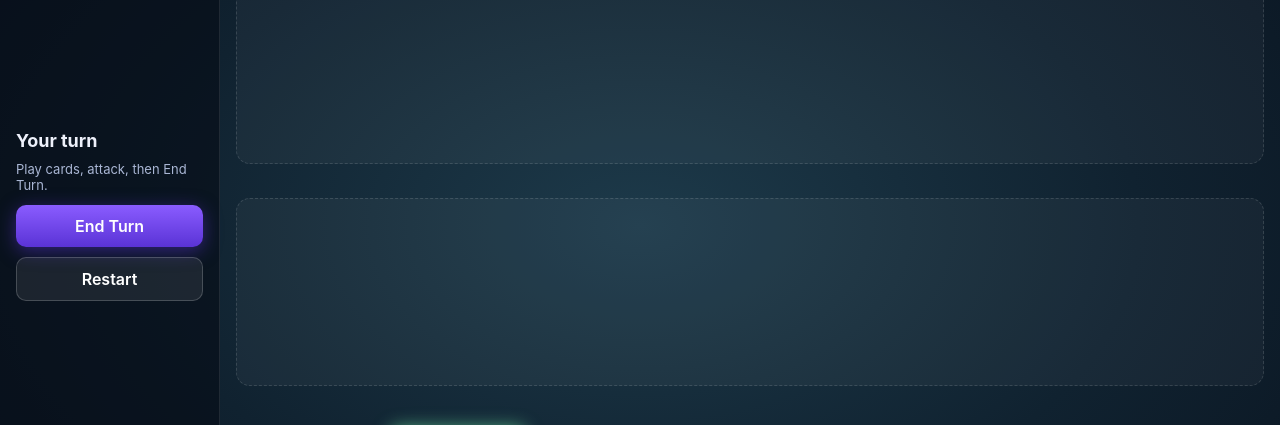
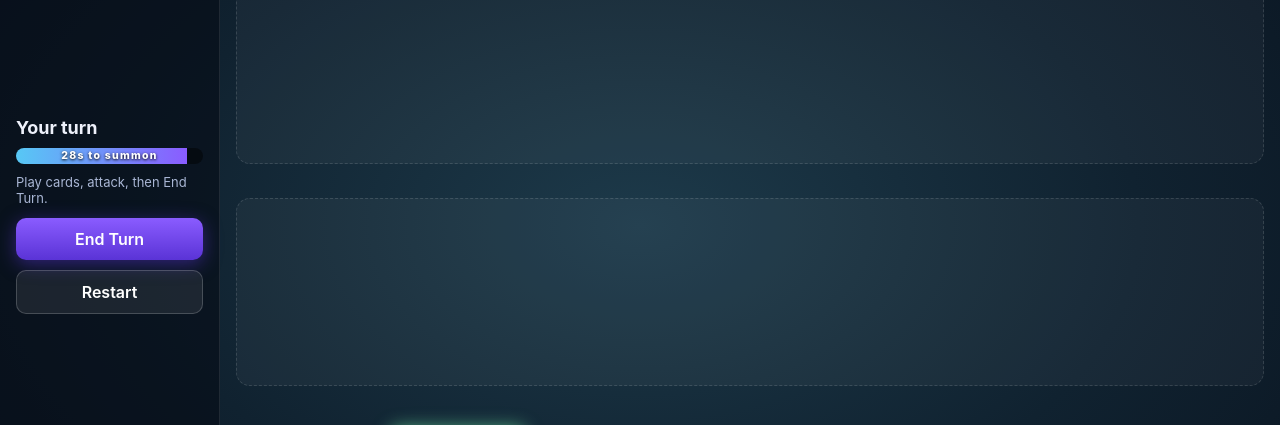
Before and after one commit to donghua9711-oss/veilfall, a plain HTML site: page index.html in a window 1280 px wide. Both pictures are taken after a click on the button "Start duel". Shown: the part 174-599 px from the top of the page. Drawn offline with Linux system fonts and the light colour scheme.

Commit message:
Add 30s summon timer with timeout burn; AI summons every turn

```diff
--- a/game.js
+++ b/game.js
@@ -1,6 +1,7 @@
 // Veilfall: 1v1 duel vs AI. Reduce the enemy Ward from 20 to 0.
 const $ = s => document.querySelector(s), sleep = ms => new Promise(r => setTimeout(r, ms));
 const MAX_WARD = 20, MAX_BOARD = 5, MAX_HAND = 7, MAX_MANA = 10;
+const TURN_SECONDS = 30, TIMEOUT_BURN = 2;
 let S, uid = 0;
 const other = w => w === 'p' ? 'o' : 'p';
 const shuffle = a => { for (let i = a.length - 1; i > 0; i--) { const j = Math.floor(Math.random() * (i + 1)); [a[i], a[j]] = [a[j], a[i]]; } return a; };
@@ -28,6 +29,7 @@ function drawCard(w) {
 }
 function startTurn(w) {
   const s = S[w]; S.turn = w; s.max = Math.min(MAX_MANA, s.max + 1); s.mana = s.max;
+  if (w === 'p') { S.played = false; S.deadline = Date.now() + TURN_SECONDS * 1000; }
   drawCard(w); s.board.forEach(i => i.ready = true); S.sel = null;
   setHint(w === 'p' ? 'Play cards, attack, then End Turn.' : 'The Rift Warden is plotting...');
   checkEnd(); render();
@@ -55,11 +57,12 @@ function battlecry(w, [kind, n]) {
 }
 function playCreature(w, idx) {
   const s = S[w], c = s.hand[idx]; s.mana -= c.cost; s.hand.splice(idx, 1);
-  s.board.push(makeCreature(c)); if (c.bc) battlecry(w, c.bc);
+  s.board.push(makeCreature(c)); if (w === 'p') S.played = true; if (c.bc) battlecry(w, c.bc);
   checkEnd(); render();
 }
 function castSpell(w, idx, target) {
   const s = S[w], c = s.hand[idx], e = other(w), [kind, n] = c.spell;
+  if (w === 'p') S.played = true;
   s.mana -= c.cost; s.hand.splice(idx, 1);
   if (kind === 'bolt') target === 'ward' ? hitWard(e, n) : hitCreature(target, n);
   if (kind === 'heal') healWard(w, n);
@@ -166,6 +169,23 @@ function render() {
   $('#end').disabled = S.turn !== 'p' || S.busy || S.over;
 }
 
+// ---------- Turn timer ----------
+function tickTimer() {
+  const bar = $('#timer'); if (!bar || !S) return;
+  if (S.over || S.turn !== 'p') { bar.className = ''; return; }
+  const left = Math.max(0, S.deadline - Date.now()), secs = Math.ceil(left / 1000);
+  bar.className = 'on' + (secs <= 10 ? ' low' : '');
+  bar.querySelector('i').style.width = (left / (TURN_SECONDS * 1000) * 100) + '%';
+  bar.querySelector('span').textContent = secs + 's to summon';
+  if (left > 0 || S.busy) return;
+  S.busy = true;                                     // summoning is closed
+  if (!S.played) { hitWard('p', TIMEOUT_BURN); setHint('Time! You summoned nothing - the Rift burns your Ward for ' + TIMEOUT_BURN + '.'); }
+  else setHint('Time! Your turn passes.');
+  render();
+  setTimeout(() => { S.busy = false; if (!S.over) startTurn('o'); }, 1300);
+}
+setInterval(tickTimer, 250);
+
 // ---------- Input ----------
 async function onBoardClick(e) {
   if (S.turn !== 'p' || S.busy || S.over) return;
--- a/index.html
+++ b/index.html
@@ -6,7 +6,7 @@
 <p class="how">Spend mana to play creatures and spells. Click a ready creature, then an enemy to attack. Guard creatures must be hit first. Bring the enemy Ward from 20 to 0.</p></section>
 <section id="game" class="hidden">
 <aside><div class="side"><div class="who">Rift Warden (AI)</div><div id="oward" class="ward" data-target="ward"></div><div class="meta" id="ometa"></div></div>
-<div class="center"><div id="turn"></div><div id="hint"></div><button id="end" class="primary">End Turn</button><button id="restart" class="ghost">Restart</button></div>
+<div class="center"><div id="turn"></div><div id="timer"><i></i><span></span></div><div id="hint"></div><button id="end" class="primary">End Turn</button><button id="restart" class="ghost">Restart</button></div>
 <div class="side"><div class="who">You, Veil Warden</div><div id="pward" class="ward"></div><div class="meta" id="pmeta"></div><div class="mana" id="pmana"></div></div></aside>
 <main><div id="ohand" class="row"></div><div id="oboard" class="row board"></div><div id="pboard" class="row board"></div><div id="phand" class="row"></div></main></section>
 <div id="end-screen" class="hidden"><div class="panel"><h2 id="endTitle"></h2><p id="endText"></p><button id="again" class="primary">Play again</button></div></div>
--- a/style.css
+++ b/style.css
@@ -89,3 +89,9 @@ main{display:flex;flex-direction:column;justify-content:space-between;padding:8p
 }
 
 #phand .card:not(.ok){opacity:.55}
+
+#timer{position:relative;height:16px;border-radius:8px;background:#0007;overflow:hidden;display:none}
+#timer.on{display:block}
+#timer i{position:absolute;inset:0;width:100%;background:linear-gradient(90deg,#57c8f5,#8a5cff);transition:width .25s linear}
+#timer.low i{background:linear-gradient(90deg,#ff5a6a,#ff9a6a)}
+#timer span{position:absolute;inset:0;display:grid;place-items:center;font-size:10.5px;font-weight:800;letter-spacing:.12em;color:#fff;text-shadow:0 1px 3px #000}
```
